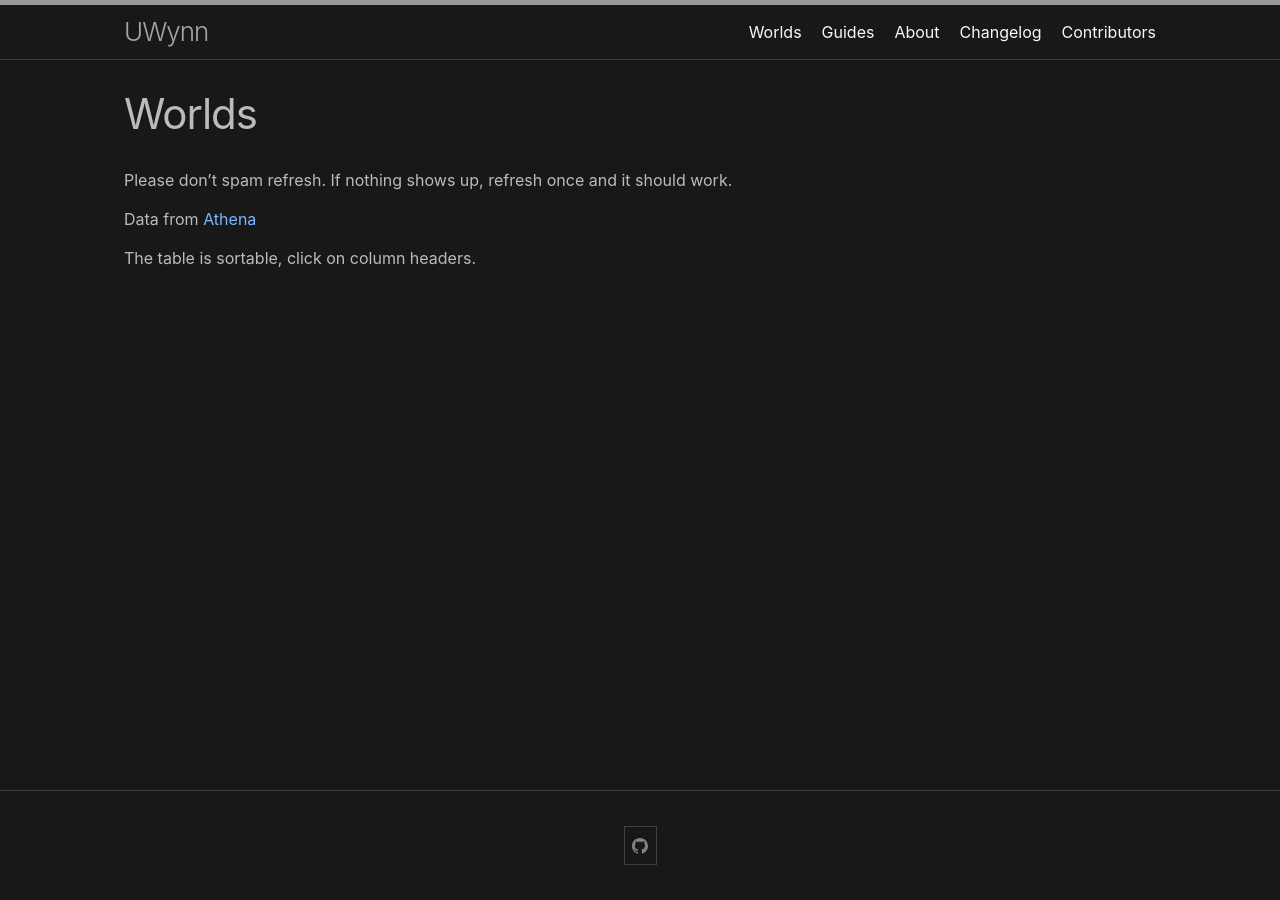
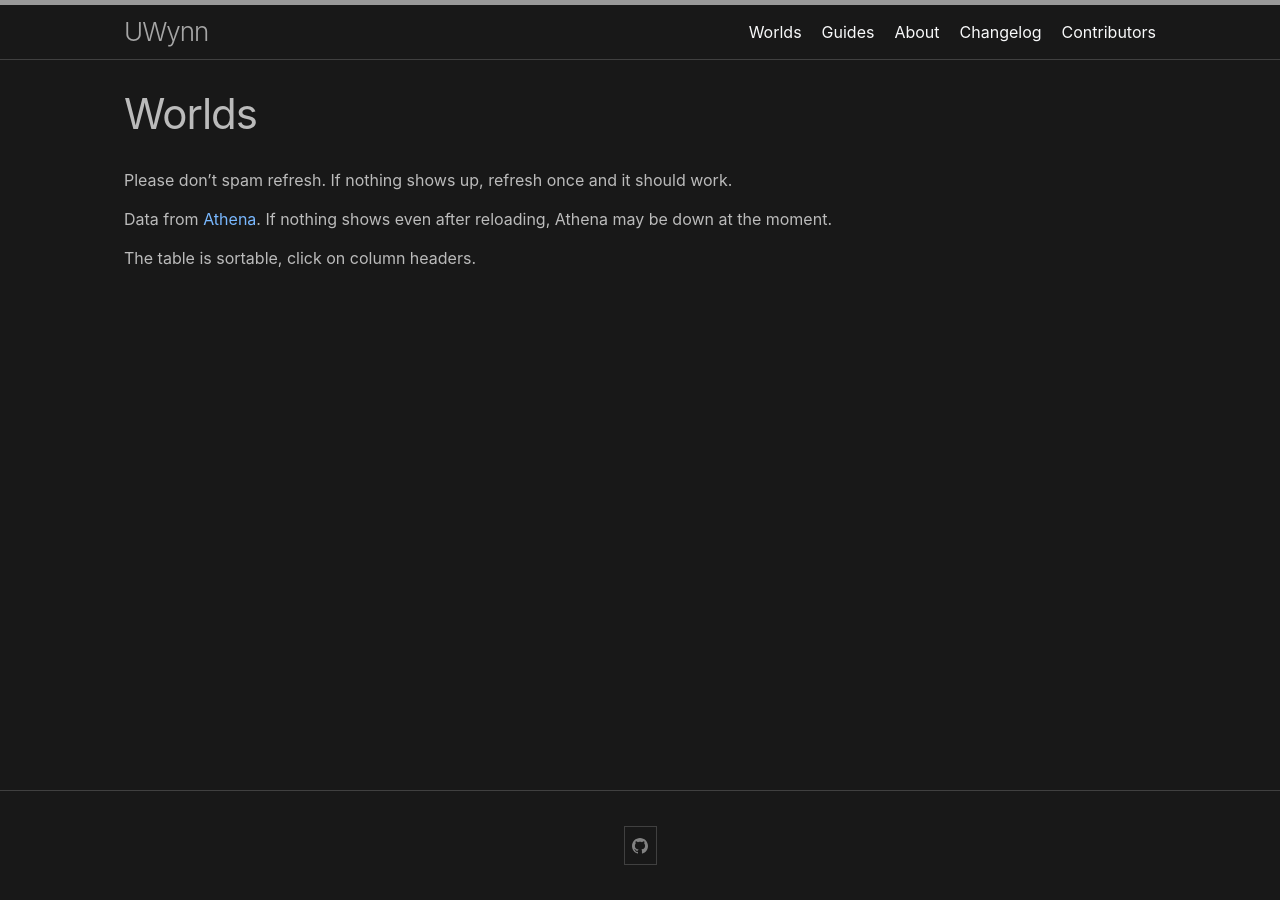
Before and after one commit to UWynn/UWynn.github.io, a Jekyll site: the page built from docs/worlds.md, in a window 1280 px wide. Built offline with Jekyll 4.4.1, drawn with Linux system fonts in a browser that asks for light colours; nearby versions of some CDN libraries; comment, search, counter and statistics services are not loaded.

Commit message:
athena disclaimer

```diff
--- a/docs/worlds.md
+++ b/docs/worlds.md
@@ -6,7 +6,7 @@ permalink: /worlds/
 
 Please don't spam refresh. If nothing shows up, refresh once and it should work.
 
-Data from [Athena](https://github.com/Wynntils/Athena)
+Data from [Athena](https://github.com/Wynntils/Athena). If nothing shows even after reloading, Athena may be down at the moment.
 
 The table is sortable, click on column headers.
 
```
